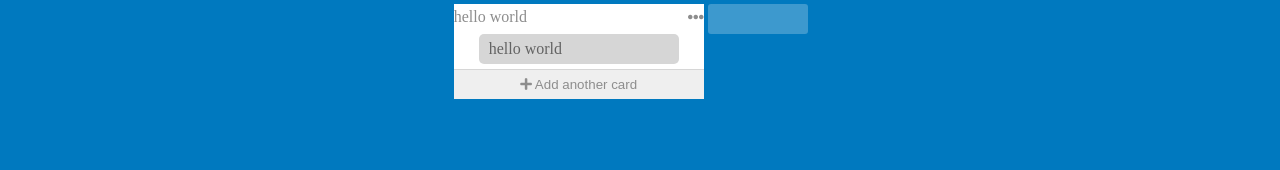
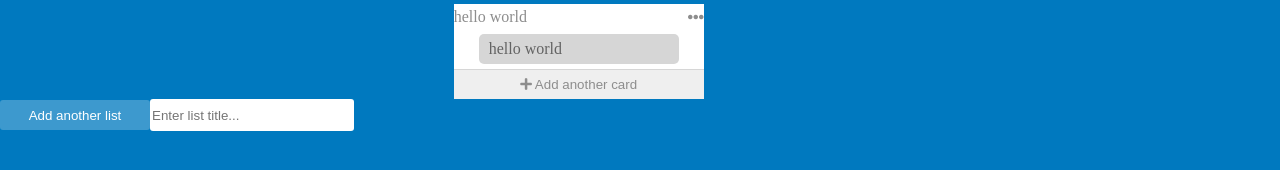
Before and after one commit to erfanveisi2/task-manager, a plain HTML site: page index.html in a window 1280 px wide. Shown: the part 86-256 px from the top of the page. Drawn offline with Linux system fonts and the light colour scheme.

Commit message:
add task is dynamic now

```diff
--- a/css/style.css
+++ b/css/style.css
@@ -136,15 +136,16 @@ header {
 .add-task {
     background-color: white;
     height: 100%;
-    width: 100px;
+    width: 150px;
     border-radius: 3px;
     border: 0px;
     outline: none;
     background-color: #3d99ce;
+    color: white;
 }
 
 .add-task:hover {
-    background-color: #3d99ce;
+    background-color: #42a7e2;
 }
 
 .add-task-inp {
--- a/index.html
+++ b/index.html
@@ -100,8 +100,6 @@
         </div>
     </section>
     <section class="main-add-task">
-        <button class="add-task show"></button>
-        <input class="add-task-inp hidden" type="text" name="" id="">
     </section>
 
     <script src="js/helper.js"></script>
--- a/js/app.js
+++ b/js/app.js
@@ -0,0 +1,7 @@
+function addTaskBtn() {
+    return createElement('button', { class: 'add-task' }, 'Add another list')
+}
+
+function addTaskInp() {
+    return createElement('input', { class: 'add-task-inp', placeholder: 'Enter list title...' })
+}
--- a/js/view.js
+++ b/js/view.js
@@ -0,0 +1,10 @@
+function dyAddTask() {
+
+    var sec = document.querySelector('.main-add-task')
+
+    sec.appendChild(addTaskBtn())
+    sec.appendChild(addTaskInp())
+
+    return sec
+}
+dyAddTask()
```
